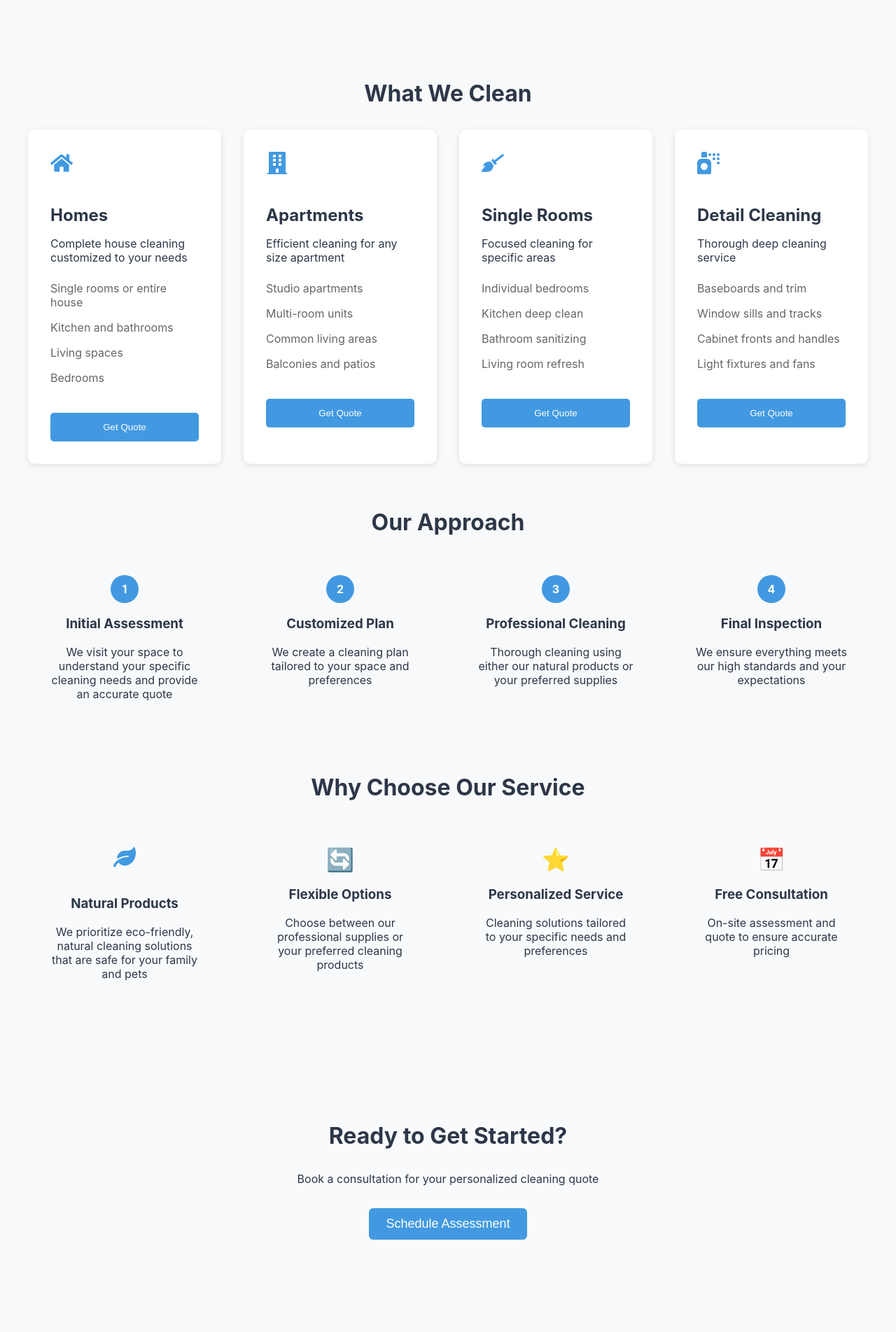
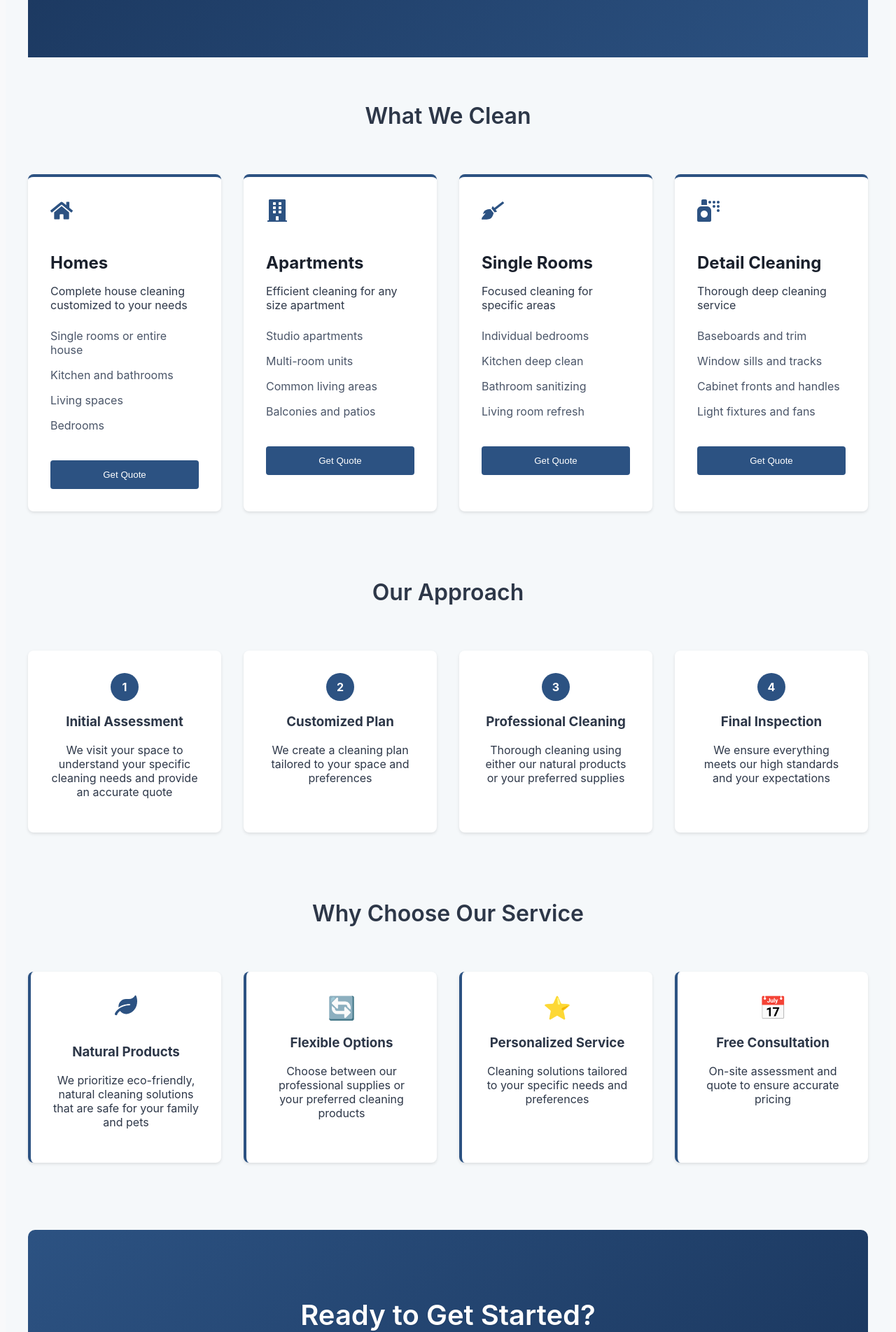
Before and after one commit to ItsAl3xx/Website_For_Cleaning_Business, a React (Create React App) app in the folder frontend/: page /services in a window 1280 px wide. Shown: the part 216-2120 px from the top of the page at 70% size. Built offline with nearby package versions, Linux system fonts and the light colour scheme.

Commit message:
fixed format and UI of Services page

```diff
--- a/frontend/src/services-page/service-page.css
+++ b/frontend/src/services-page/service-page.css
@@ -2,12 +2,15 @@
   padding: 2rem;
   max-width: 1200px;
   margin: 0 auto;
+  background-color: #f5f8fa;
 }
 
 .services-hero {
   text-align: center;
   margin-bottom: 4rem;
-  padding: 3rem 0;
+  padding: 4rem 2rem;
+  background: linear-gradient(135deg, #1a365d, #2c5282);
+  color: white;
 }
 
 .services-hero h1 {
@@ -17,7 +20,7 @@
 
 .services-hero p {
   font-size: 1.2rem;
-  color: #666;
+  color: #e2e8f0;
 }
 
 .cleaning-types, .cleaning-process, .cleaning-features {
@@ -28,6 +31,8 @@ h2 {
   text-align: center;
   margin-bottom: 2rem;
   font-size: 2rem;
+  color: #2d3748;
+  font-weight: 600;
 }
 
 .service-grid {
@@ -35,14 +40,16 @@ h2 {
   grid-template-columns: repeat(auto-fit, minmax(250px, 1fr));
   gap: 2rem;
   margin-bottom: 2rem;
+  padding: 2rem 0;
 }
 
 .service-card {
-  background: #fff;
+  background: white;
   padding: 2rem;
-  border-radius: 10px;
-  box-shadow: 0 2px 10px rgba(0, 0, 0, 0.1);
-  transition: transform 0.3s ease;
+  border-radius: 8px;
+  box-shadow: 0 2px 4px rgba(0, 0, 0, 0.1);
+  transition: transform 0.2s ease;
+  border-top: 4px solid #2c5282;
 }
 
 .service-card:hover {
@@ -51,13 +58,14 @@ h2 {
 
 .service-icon {
   font-size: 2rem;
-  color: #4299e1;
+  color: #2c5282;
   margin-bottom: 1rem;
 }
 
 .service-card h3 {
   margin-bottom: 1rem;
   font-size: 1.5rem;
+  color: #1a202c;
 }
 
 .service-card ul {
@@ -68,90 +76,109 @@ h2 {
 
 .service-card li {
   padding: 0.5rem 0;
-  color: #666;
+  color: #4a5568;
 }
 
 .quote-btn {
-  background: #4299e1;
+  background-color: #2c5282;
   color: white;
   border: none;
   padding: 0.8rem 1.5rem;
-  border-radius: 5px;
+  border-radius: 4px;
   cursor: pointer;
-  transition: background 0.3s ease;
+  transition: background-color 0.2s ease;
   width: 100%;
   margin-top: 1rem;
 }
 
 .quote-btn:hover {
-  background: #357abd;
+  background-color: #1a365d;
 }
 
 .process-container {
   display: grid;
   grid-template-columns: repeat(auto-fit, minmax(200px, 1fr));
   gap: 2rem;
+  padding: 2rem 0;
 }
 
 .process-card {
   text-align: center;
-  padding: 1.5rem;
+  padding: 2rem;
+  background: white;
+  border-radius: 8px;
+  box-shadow: 0 2px 4px rgba(0, 0, 0, 0.1);
 }
 
 .step-number {
   width: 40px;
   height: 40px;
-  background: #4299e1;
+  background-color: #2c5282;
   color: white;
   border-radius: 50%;
   display: flex;
   align-items: center;
   justify-content: center;
-  margin: 0 auto 1rem;
-  font-weight: bold;
+  margin-bottom: 1rem;
 }
 
 .features-grid {
   display: grid;
   grid-template-columns: repeat(auto-fit, minmax(250px, 1fr));
   gap: 2rem;
+  padding: 2rem 0;
 }
 
 .feature-card {
   text-align: center;
   padding: 2rem;
-  background: #f8fafc;
-  border-radius: 10px;
+  background: white;
+  border-radius: 8px;
+  box-shadow: 0 2px 4px rgba(0, 0, 0, 0.1);
+  border-left: 4px solid #2c5282;
 }
 
 .feature-icon {
   font-size: 2rem;
   margin-bottom: 1rem;
-  color: #4299e1;
+  color: #2c5282;
 }
 
 .cta-section {
   text-align: center;
-  padding: 4rem 0;
-  background: #f8fafc;
+  padding: 4rem 2rem;
+  background: linear-gradient(135deg, #2c5282, #1a365d);
+  color: #ffffff;
   border-radius: 10px;
   margin-top: 4rem;
 }
 
+.cta-section h2 {
+  color: #ffffff;
+  margin-bottom: 1.5rem;
+  font-size: 2.5rem;
+  text-shadow: 0 1px 2px rgba(0, 0, 0, 0.1);
+}
+
+.cta-section p {
+  color: #e2e8f0;
+  font-size: 1.2rem;
+  margin-bottom: 2rem;
+}
+
 .cta-button {
-  background: #4299e1;
-  color: white;
+  background-color: white;
+  color: #2c5282;
   border: none;
   padding: 1rem 2rem;
-  border-radius: 5px;
-  font-size: 1.1rem;
+  border-radius: 4px;
+  font-weight: bold;
   cursor: pointer;
-  transition: background 0.3s ease;
-  margin-top: 1rem;
+  transition: transform 0.2s ease;
 }
 
 .cta-button:hover {
-  background: #357abd;
+  transform: scale(1.05);
 }
 
 @media (max-width: 768px) {
```
